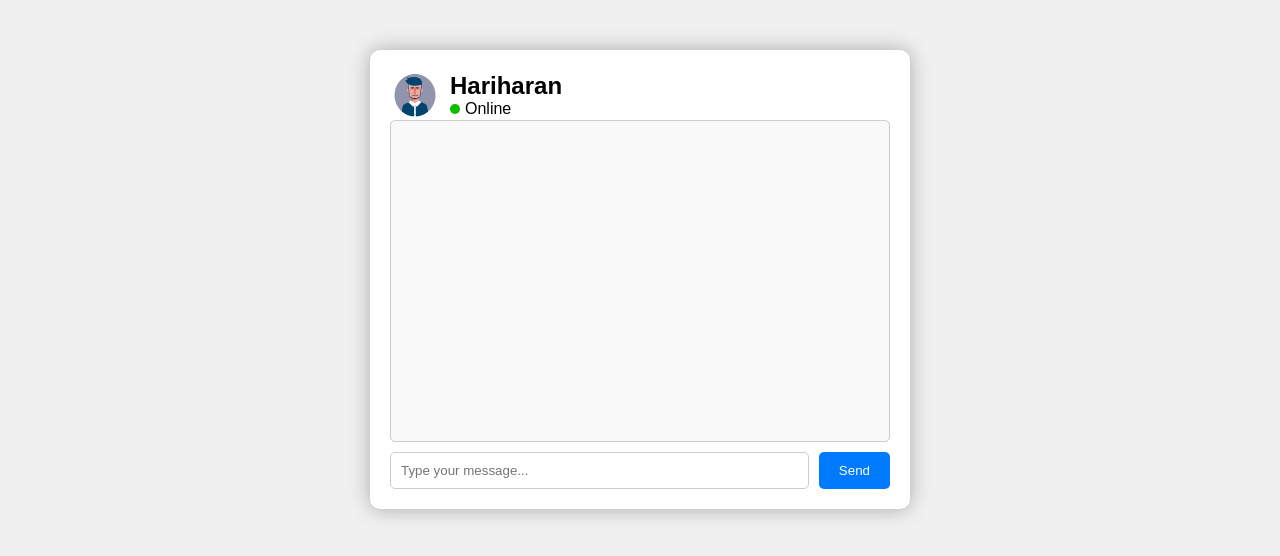
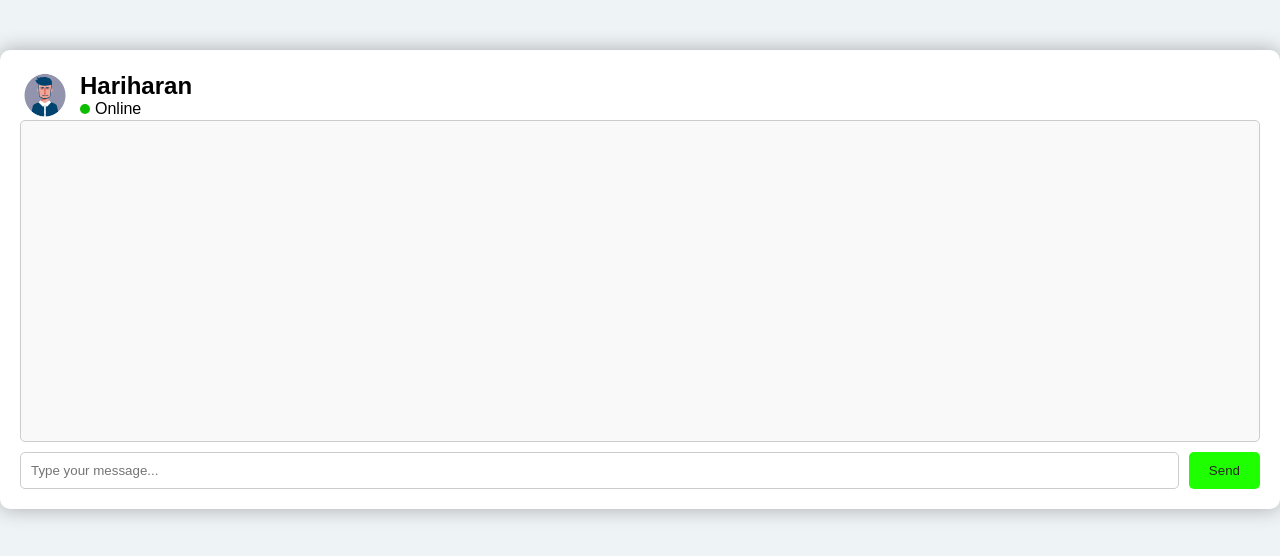
Before and after one commit to dazzy11/hari, a website: page index.html in a window 1280 px wide. Drawn offline with Linux system fonts and the light colour scheme.

Commit message:
motion button

```diff
--- a/index.html
+++ b/index.html
@@ -24,7 +24,8 @@
 
         <div class="message-input-container">
             <input type="text" id="message-input" placeholder="Type your message..."  onkeypress="handleKeyPress(event)">
-            <button onclick="sendMessage()">Send</button>
+
+            <button class="send-button">Send</button>
         </div>
     </div>
 
--- a/styles.css
+++ b/styles.css
@@ -2,11 +2,11 @@ body {
     font-family: Arial, sans-serif;
     margin: 0;
     padding: 0;
-    background-color: #f0f0f0; /* Light gray background color */
+    background-color: #eef3f5; /* Light gray background color */
 }
 
 .chat-container {
-    max-width: 500px;
+    max-width: 6000px;
     margin: 50px auto;
     background-color: #fff; /* White background */
     border-radius: 10px;
@@ -123,3 +123,16 @@ button:hover {
     margin: 0;
     font-size: 0.8em; /* Adjust font size as needed */
 }
+.send-button {
+    padding: 10px 20px;
+    background-color: #1eff00; /* Initial blue button color */
+    color: #2b2424;
+    border: none;
+    border-radius: 5px;
+    cursor: pointer;
+    transition: background-color 0.3s ease; /* Smooth transition for background color */
+}
+
+.send-button:hover {
+    background-color: #0056b3; /* Darker blue button color on hover */
+}
```
Also changed, not shown: 1 other file.
